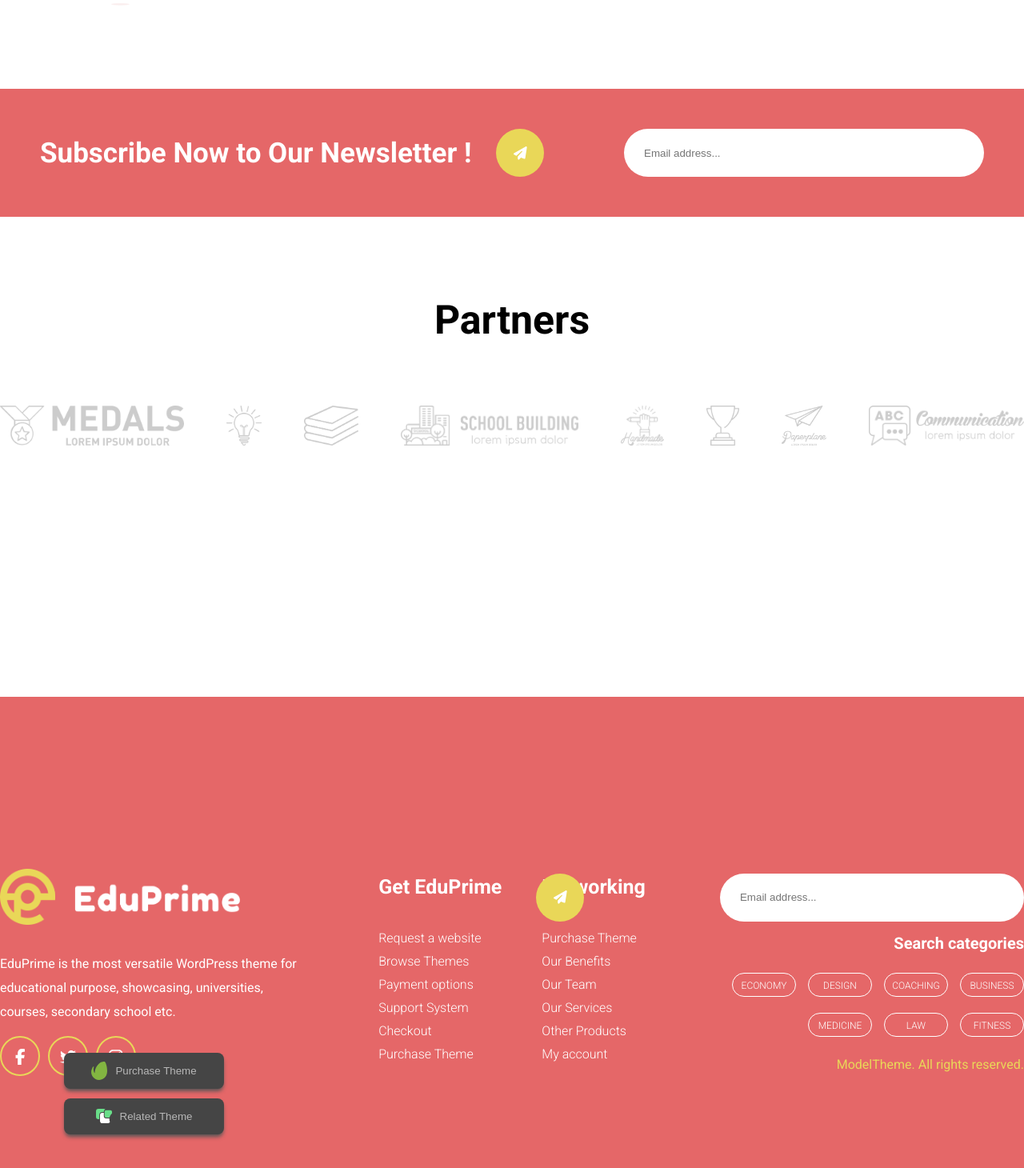
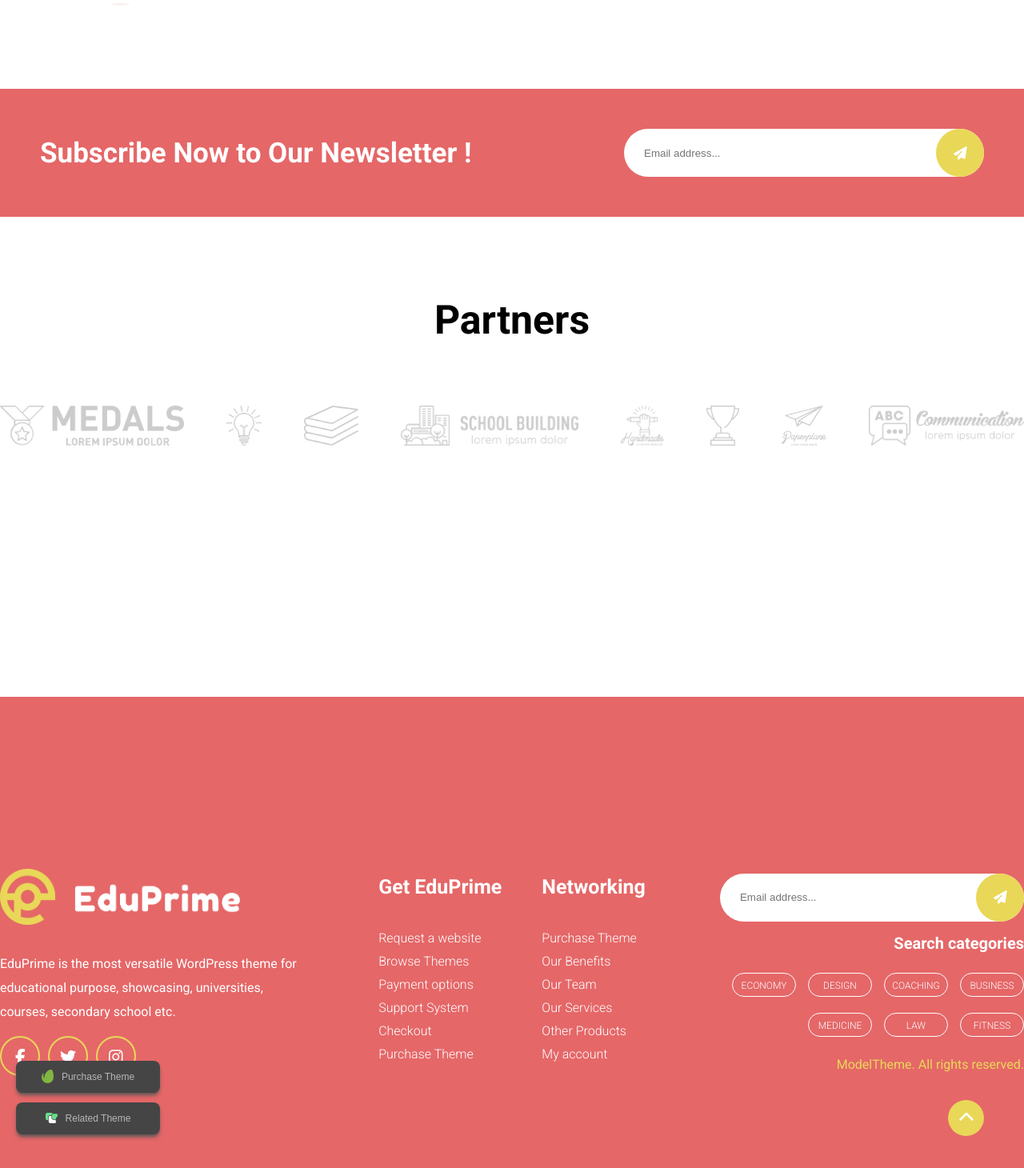
Before and after one commit to bertoldimatteo/proj-html-vuejs, a Vue app: page / in a window 1280 px wide. Shown: the part 5978-7438 px from the top of the page at 80% size. Built offline with nearby package versions, Linux system fonts and the light colour scheme.

Commit message:
implementazioni hover effects

```diff
--- a/src/assets/style/_buttons.scss
+++ b/src/assets/style/_buttons.scss
@@ -21,8 +21,8 @@
     background-color: var(--gray-six);
     border: none;
     border-radius: 8px;
-    width: 200px;
-    height: 45px;
+    width: 180px;
+    height: 40px;
     display: flex;
     align-items: center;
     justify-content: center;
--- /dev/null
+++ b/src/assets/style/_hover.scss
@@ -0,0 +1,15 @@
+.yellow-hover:hover {
+    background-color: var(--color-one);
+    color: var(--white-one);
+}
+.event-btn:hover {
+    background-color: var(--color-two);
+    box-shadow: 0 0 1.5px #888888;
+}
+.red-hover:hover {
+    background-color: var(--color-eight);
+}
+.navbar-btn:hover {
+    background-color: var(--white-one);
+    color: var(--color-two);
+}
--- a/src/assets/style/_variables.scss
+++ b/src/assets/style/_variables.scss
@@ -15,6 +15,7 @@
     --color-five: #69de89;
     --color-six: #82b541;
     --color-seven: #db2a2c;
+    --color-eight: #dd3333;
 
     // GREY SECTION
     --gray-one: #000000;
--- a/src/assets/style/global.scss
+++ b/src/assets/style/global.scss
@@ -3,4 +3,5 @@
 @import '_containers.scss';
 @import '_buttons.scss';
 @import '_navbar.scss';
+@import 'hover.scss';
 @import '_reset.scss';
--- a/src/components/blockComponents/MonoCardRBtn.vue
+++ b/src/components/blockComponents/MonoCardRBtn.vue
@@ -2,7 +2,7 @@
     <div class="mono-card container-xxs">
         <h2>{{info.title}}</h2>
         <p>{{info.paragraph}}</p>
-        <button class="btn red-btn">{{info.firstButton}}</button>
+        <button class="btn red-btn" :class="{'yellow-hover' : info.hover === 'yellow-hover', 'red-hover' : info.hover === 'red-hover',}">{{info.firstButton}}</button>
     </div>
 </template>
 
--- a/src/components/blockComponents/MonoCardYBtn.vue
+++ b/src/components/blockComponents/MonoCardYBtn.vue
@@ -2,7 +2,7 @@
     <div class="mono-card container-xxs">
         <h2>{{info.title}}</h2>
         <p>{{info.paragraph}}</p>
-        <button class="btn yellow-btn">{{info.firstButton}}</button>
+        <button class="btn yellow-btn" :class="{'yellow-hover' : info.hover === 'yellow-hover', 'red-hover' : info.hover === 'red-hover',}">{{info.firstButton}}</button>
     </div>
 </template>
 
--- a/src/components/mainComponents/baseFooter.vue
+++ b/src/components/mainComponents/baseFooter.vue
@@ -1,9 +1,14 @@
 <template>
     <footer>
         <div class="button-theme">
-                <button class="theme-btn" type="button"><img src="../../assets/reference/svg/svg-3.svg" alt="leaf-svg"><a href="#">Purchase Theme</a></button>
-                <button class="theme-btn" type="button"><img src="../../assets/reference/svg/svg-2.svg" alt="leaf-svg"><a href="#">Related Theme</a></button>
+            <button class="theme-btn" type="button"><img src="../../assets/reference/svg/svg-3.svg" alt="leaf-svg"><a href="#">Purchase Theme</a></button>
+            <button class="theme-btn" type="button"><img src="../../assets/reference/svg/svg-2.svg" alt="leaf-svg"><a href="#">Related Theme</a></button>
+        </div>
+        <div class="footer-right-menu">
+            <div class="container-menu">
+                <a href="#"><i class="fa-solid fa-chevron-up fa-lg"></i></a>
             </div>
+        </div>
         <div class="footer-top">
             <div class="container-lg partner">
                 <h2>Partners</h2>
@@ -52,7 +57,7 @@
                     </ul>
                 </div>
                 <div class="footer-right container-p-nm">
-                    <form action="/action_page.php">
+                    <form class="form-footer-right">
                             <input type="text" placeholder="Email address..."><button class="icon-form"><i class="fa-solid fa-paper-plane fa-lg"></i></button><br>
                     </form>
                     <h5>Search categories</h5>
@@ -87,14 +92,26 @@ footer {
     flex-direction: column;
     position: absolute;
     bottom: 30px;
-    left: 80px;
+    left: 20px;
 }
 .theme-btn a {
     color: var(--gray-ten);
+    font-size: var(--font-xs);
 }
 .theme-btn img {
-    width: 20px;
+    width: 15px;
     margin-right: 10px;
+}
+.container-menu {
+    width: 45px;
+    height: 45px;
+    line-height: 45px;
+    text-align: center;
+    border-radius: 50%;
+    background-color: var(--color-one);
+    position: absolute;
+    right: 50px;
+    bottom: 40px;
 }
 a {
     text-decoration: none;
@@ -200,13 +217,15 @@ li {
     flex-wrap: wrap;
     justify-content: flex-end;
 }
+.form-footer-right {
+    position: relative;
+}
 input[type=text] {
     width: 380px;
     height: 60px;
     padding: 25px;
     border: none;
     border-radius: 35px;
-    position: relative;
 }
 .icon-form {
     width: 60px;
@@ -216,7 +235,7 @@ input[type=text] {
     background-color: var(--color-one);
     color: var(--white-one);
     position: absolute;
-    right: 550px;
+    right: 0;
 }
 .copyright {
     color: var(--color-one);
--- a/src/components/mainComponents/baseHeader.vue
+++ b/src/components/mainComponents/baseHeader.vue
@@ -13,7 +13,7 @@
                 <ul>
                     <li v-for="link in dataShared.links" :key="link.id"><a href="#">{{link.navLink}}<i class="icon fa-solid fa-caret-down" :class="{'multiLink' : link.status === 'multiLink', 'monoLink' : link.status === 'monoLink'}"></i></a></li>
                 </ul>
-                <button class="btn" type="button">VIEW COURSES</button>
+                <button class="btn navbar-btn" type="button">VIEW COURSES</button>
             </div>
         </nav>
         <div class="hero">
--- a/src/components/mainComponents/baseMain.vue
+++ b/src/components/mainComponents/baseMain.vue
@@ -106,7 +106,7 @@
                             <div class="card">
                                 <EventCard v-for="element in dataShared.data.section5" :key="element.id" :info="element" />
                             </div>
-                            <button class="btn yellow-btn" type="button">View All Events</button>
+                            <button class="btn yellow-btn event-btn" type="button">View All Events</button>
                         </div>
                     </div>
                 </section>
@@ -141,7 +141,7 @@
             <div class="partners-section">
                     <div class="container-lg partners">
                         <h3>Subscribe Now to Our Newsletter !</h3>
-                        <form action="/action_page.php">
+                        <form class="partner-form">
                             <input type="text" placeholder="Email address..."><button class="icon-form"><i class="fa-solid fa-paper-plane fa-lg"></i></button><br>
                         </form>
                     </div>
@@ -371,13 +371,15 @@ main {
 .partners h3 {
     font-size: var(--font-xl);
 }
+.partner-form {
+    position: relative;
+}
 input[type=text] {
     width: 450px;
     height: 60px;
     padding: 25px;
     border: none;
     border-radius: 35px;
-    position: relative;
 }
 .icon-form {
     width: 60px;
@@ -387,6 +389,6 @@ input[type=text] {
     background-color: var(--color-one);
     color: var(--white-one);
     position: absolute;
-    right: 600px;
+    right: 0;
 }
 </style>
--- a/src/components/sharedBehaviours/dataShared.js
+++ b/src/components/sharedBehaviours/dataShared.js
@@ -51,6 +51,7 @@ export default Vue.observable ({
                 title: 'Thousands of courses for any type of student',
                 paragraph: "At EduPrime, it doesn't matter what domain you wish to pursue a carrer in. Here you can find a course that satisfies your needs within a click away and applies for a course in a matter of minutes. EduPrime is ranked as the most versatile university in the world, thanks to the number of courses it provides.",
                 firstButton: 'Browse through courses',
+                hover: 'red-hover',
         },
         section2:
             {
@@ -145,6 +146,7 @@ export default Vue.observable ({
                 title: 'Variable fees for international students',
                 paragraph: 'EduPime has gathered teachers from around the globe to brainstorm in order to facilitate the evaluation of our students. Every teacher from our university has an influence on how students are evaluated at his/her subject.',
                 firstButton: 'List of Fees',
+                hover: 'yellow-hover',
         },
     }
 })
```
